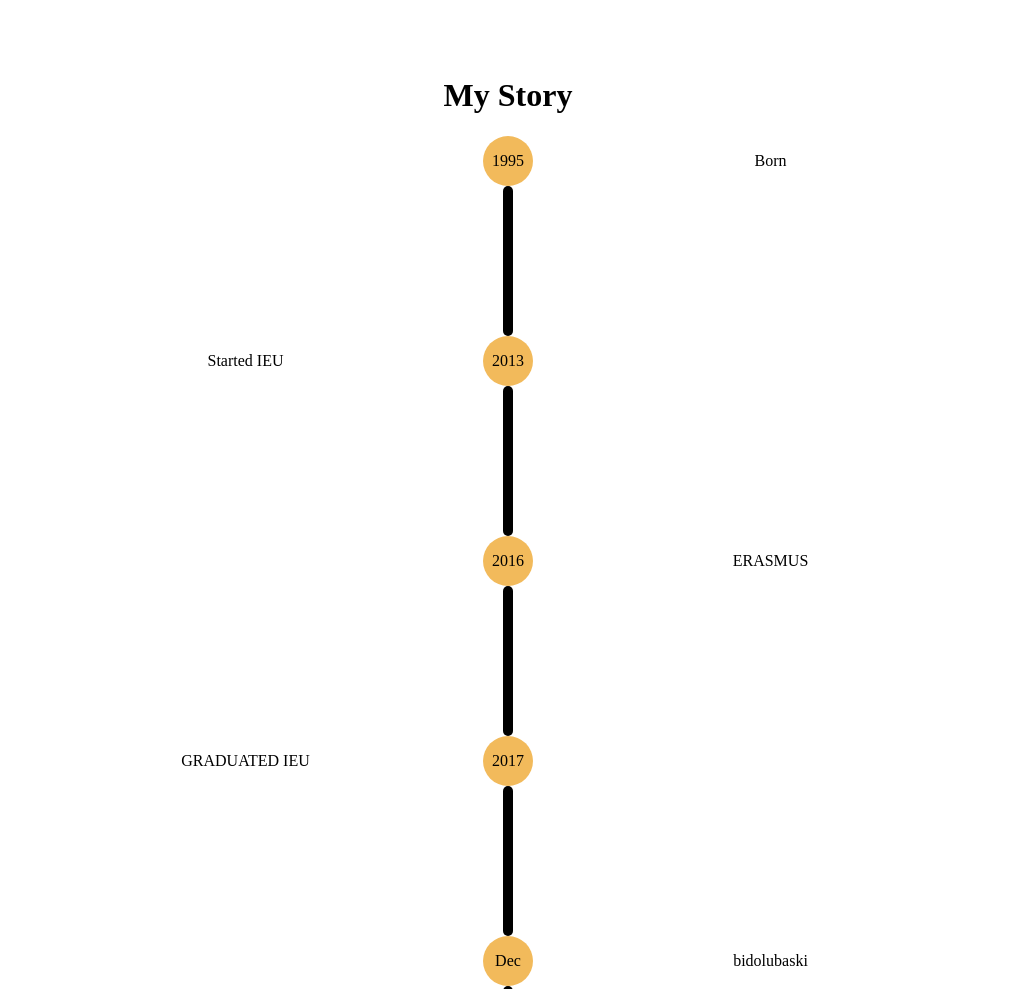
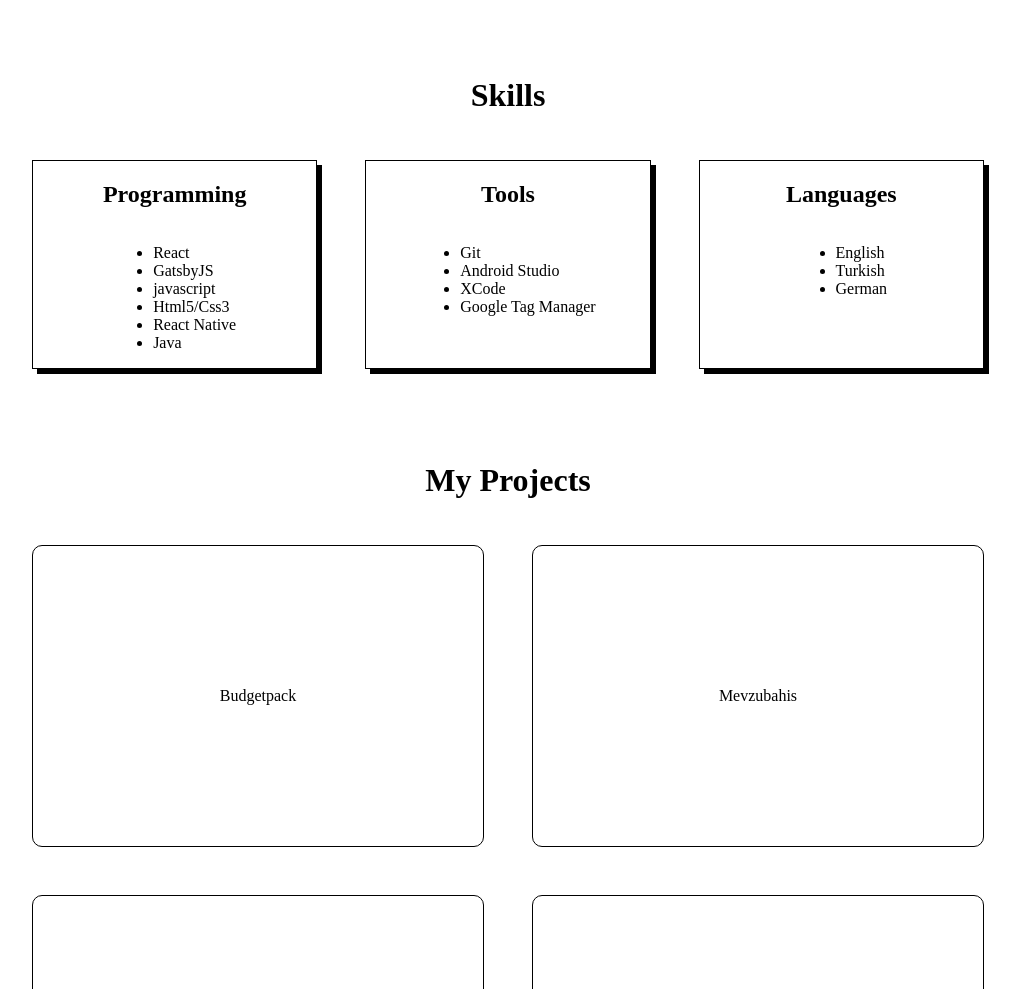
Before and after one commit to anilsansak/anilsansak.github.io, a Gatsby site: page /en in a window 1280 px wide. Shown: the part 800-1789 px from the top of the page, without its empty margins (132-1152 px from the left). Built offline with nearby package versions, Linux system fonts and the light colour scheme; Gatsby itself is replaced by a stand-in of ours.

Commit message:
too much stuff

```diff
--- a/src/components/Header/index.js
+++ b/src/components/Header/index.js
@@ -40,15 +40,20 @@ class Header extends React.Component {
       <div className={classes.Header}>
         <div className={classes.HeaderCarrier}>
           <div className={classes.HeaderItem}>
-            <Link to="/">
+            <Link to={"/" + getLocalLanguage()}>
               <p>Home</p>
             </Link>
           </div>
           <div className={classes.EmtpyBlock} />
 
           <div className={classes.HeaderItem}>
-            <Link to={"/" + getLocalLanguage() + "/#story"}>
+            <Link to={"/" + getLocalLanguage() + "/story"}>
               <p>My Story</p>
+            </Link>
+          </div>
+          <div className={classes.HeaderItem}>
+            <Link to={"/" + getLocalLanguage() + "/#skills"}>
+              <p>Skills</p>
             </Link>
           </div>
           <div className={classes.HeaderItem}>
--- a/src/components/Home/index.js
+++ b/src/components/Home/index.js
@@ -2,7 +2,7 @@ import * as React from "react";
 // import injectSheet from "react-jss";
 import Landing from "./Landing";
 import Header from "../Header";
-import Story from "../Story";
+import Skills from "../Skills";
 import Projects from "../Projects";
 import Footer from "../Footer";
 export default class Home extends React.Component {
@@ -11,7 +11,7 @@ export default class Home extends React.Component {
       <div>
         <Header />
         <Landing />
-        <Story />
+        <Skills />
         <Projects />
         <Footer />
       </div>
--- a/src/components/Projects/index.js
+++ b/src/components/Projects/index.js
@@ -77,8 +77,8 @@ const styles = theme => ({
       flexDirection: "column"
     },
     Project: {
-      width: "100%",
-      margin: "24px 0px"
+      width: "90%",
+      margin: "24px auto"
     }
   }
 });
--- /dev/null
+++ b/src/components/Skills/index.js
@@ -0,0 +1,103 @@
+import * as React from "react";
+import injectSheet from "react-jss";
+
+const styles = theme => ({
+  Skills: {
+    width: "100%",
+    height: "100%"
+  },
+  SkillsCarrier: {
+    maxWidth: 1000,
+    margin: "48px auto",
+    width: "100%"
+  },
+  SkillsTitle: {
+    display: "flex",
+    flexDirection: "column",
+    justifyContent: "center",
+    alignItems: "center"
+  },
+  SkillsSection: {
+    display: "flex",
+    flexDirection: "row"
+  },
+  Section: {
+    display: "flex",
+    flexDirection: "column",
+    width: "33%",
+    margin: 24,
+    alignItems: "center",
+    boxShadow: "5px 5px #000",
+    border: "1px solid #000"
+  },
+  SectionTitle: {},
+  SectionContent: {},
+  "@media (max-width:500px)": {
+    SkillsSection: {
+      flexDirection: "column",
+      width: "100%"
+    },
+    Section: {
+      width: "90%",
+      margin: "24px auto"
+    }
+  }
+});
+
+class Skills extends React.Component {
+  render() {
+    const { classes } = this.props;
+    return (
+      <div id="skills" className={classes.Skills}>
+        <div className={classes.SkillsCarrier}>
+          <div className={classes.SkillsTitle}>
+            <h1>Skills</h1>
+          </div>
+          <div className={classes.SkillsSection}>
+            <div className={classes.Section}>
+              <div className={classes.SectionTitle}>
+                <h2>Programming</h2>
+              </div>
+              <div className={classes.SectionContent}>
+                <ul>
+                  <li>React</li>
+                  <li>GatsbyJS</li>
+                  <li>javascript</li>
+                  <li>Html5/Css3</li>
+                  <li>React Native</li>
+                  <li>Java</li>
+                </ul>
+              </div>
+            </div>
+            <div className={classes.Section}>
+              <div className={classes.SectionTitle}>
+                <h2>Tools</h2>
+              </div>
+              <div className={classes.SectionContent}>
+                <ul>
+                  <li>Git</li>
+                  <li>Android Studio</li>
+                  <li>XCode</li>
+                  <li>Google Tag Manager</li>
+                </ul>
+              </div>
+            </div>
+            <div className={classes.Section}>
+              <div className={classes.SectionTitle}>
+                <h2>Languages</h2>
+              </div>
+              <div className={classes.SectionContent}>
+                <ul>
+                  <li>English</li>
+                  <li>Turkish</li>
+                  <li>German</li>
+                </ul>
+              </div>
+            </div>
+          </div>
+        </div>
+      </div>
+    );
+  }
+}
+export default injectSheet(styles)(Skills);
--- /dev/null
+++ b/src/components/Story/Timeline/index.js
@@ -0,0 +1,134 @@
+import * as React from "react";
+import injectSheet from "react-jss";
+const styles = theme => ({
+  Story: {
+    width: "100%",
+    height: "100%"
+  },
+  StoryCarrier: {
+    width: "100%",
+    maxWidth: 1000,
+    display: "flex",
+    flexDirection: "column",
+    margin: "48px auto"
+  },
+  StoryTitle: {
+    display: "flex",
+    flexDirection: "column",
+    justifyContent: "center",
+    alignItems: "center"
+  },
+  StoryMain: {
+    display: "flex",
+    flexDirection: "column",
+    justifyContent: "center",
+    alignItems: "center"
+  },
+  StoryPoint: {
+    display: "flex",
+    flexDirection: "row",
+    width: "100%",
+    justifyContent: "center"
+  },
+  StoryCircle: {
+    backgroundColor: "#f2ba5b",
+    width: 50,
+    height: 50,
+    borderRadius: "100%",
+    display: "flex",
+    flexDirection: "column",
+    justifyContent: "center",
+    alignItems: "center"
+  },
+  StoryText: {
+    flex: 1,
+    textAlign: "center"
+  },
+  EmptyBlock: {
+    flex: 1
+  },
+  StoryRectangle: {
+    backgroundColor: "#000",
+    width: 10,
+    height: 150,
+    borderRadius: 5
+  }
+});
+class Story extends React.Component {
+  render() {
+    const { classes } = this.props;
+    return (
+      <div id="story" className={classes.Story}>
+        <div className={classes.StoryCarrier}>
+          <div className={classes.StoryTitle}>
+            <h1>My Story</h1>
+          </div>
+          <div className={classes.StoryMain}>
+            <div className={classes.StoryPoint}>
+              <div className={classes.EmptyBlock} />
+              <div className={classes.StoryCircle}>
+                <p>1995</p>
+              </div>
+              <div className={classes.StoryText}>
+                <p>Born</p>
+              </div>
+            </div>
+            <div className={classes.StoryRectangle} />
+
+            <div className={classes.StoryPoint}>
+              <div className={classes.StoryText}>
+                <p>Started IEU</p>
+              </div>
+              <div className={classes.StoryCircle}>
+                <p>2013</p>
+              </div>
+              <div className={classes.EmptyBlock} />
+            </div>
+
+            <div className={classes.StoryRectangle} />
+            <div className={classes.StoryPoint}>
+              <div className={classes.EmptyBlock} />
+              <div className={classes.StoryCircle}>
+                <p>2016</p>
+              </div>
+              <div className={classes.StoryText}>
+                <p>ERASMUS</p>
+              </div>
+            </div>
+            <div className={classes.StoryRectangle} />
+            <div className={classes.StoryPoint}>
+              <div className={classes.StoryText}>
+                <p>GRADUATED IEU</p>
+              </div>
+              <div className={classes.StoryCircle}>
+                <p>2017</p>
+              </div>
+              <div className={classes.EmptyBlock} />
+            </div>
+            <div className={classes.StoryRectangle} />
+            <div className={classes.StoryPoint}>
+              <div className={classes.EmptyBlock} />
+              <div className={classes.StoryCircle}>
+                <p>Dec</p>
+              </div>
+              <div className={classes.StoryText}>
+                <p>bidolubaski</p>
+              </div>
+            </div>
+            <div className={classes.StoryRectangle} />
+            <div className={classes.StoryPoint}>
+              <div className={classes.StoryText}>
+                <p>Otsimo</p>
+              </div>
+              <div className={classes.StoryCircle}>
+                <p>2018</p>
+              </div>
+              <div className={classes.EmptyBlock} />
+            </div>
+          </div>
+        </div>
+      </div>
+    );
+  }
+}
+export default injectSheet(styles)(Story);
--- a/src/components/Story/index.js
+++ b/src/components/Story/index.js
@@ -1,134 +1,16 @@
 import * as React from "react";
-import injectSheet from "react-jss";
-const styles = theme => ({
-  Story: {
-    width: "100%",
-    height: "100%"
-  },
-  StoryCarrier: {
-    width: "100%",
-    maxWidth: 1000,
-    display: "flex",
-    flexDirection: "column",
-    margin: "48px auto"
-  },
-  StoryTitle: {
-    display: "flex",
-    flexDirection: "column",
-    justifyContent: "center",
-    alignItems: "center"
-  },
-  StoryMain: {
-    display: "flex",
-    flexDirection: "column",
-    justifyContent: "center",
-    alignItems: "center"
-  },
-  StoryPoint: {
-    display: "flex",
-    flexDirection: "row",
-    width: "100%",
-    justifyContent: "center"
-  },
-  StoryCircle: {
-    backgroundColor: "#f2ba5b",
-    width: 50,
-    height: 50,
-    borderRadius: "100%",
-    display: "flex",
-    flexDirection: "column",
-    justifyContent: "center",
-    alignItems: "center"
-  },
-  StoryText: {
-    flex: 1,
-    textAlign: "center"
-  },
-  EmptyBlock: {
-    flex: 1
-  },
-  StoryRectangle: {
-    backgroundColor: "#000",
-    width: 10,
-    height: 150,
-    borderRadius: 5
-  }
-});
-class Story extends React.Component {
+// import injectSheet from "react-jss";
+import Timeline from "./Timeline";
+import Header from "../Header";
+import Footer from "../Footer";
+export default class Home extends React.Component {
   render() {
-    const { classes } = this.props;
     return (
-      <div id="story" className={classes.Story}>
-        <div className={classes.StoryCarrier}>
-          <div className={classes.StoryTitle}>
-            <h1>My Story</h1>
-          </div>
-          <div className={classes.StoryMain}>
-            <div className={classes.StoryPoint}>
-              <div className={classes.EmptyBlock} />
-              <div className={classes.StoryCircle}>
-                <p>1995</p>
-              </div>
-              <div className={classes.StoryText}>
-                <p>Born</p>
-              </div>
-            </div>
-            <div className={classes.StoryRectangle} />
-
-            <div className={classes.StoryPoint}>
-              <div className={classes.StoryText}>
-                <p>Started IEU</p>
-              </div>
-              <div className={classes.StoryCircle}>
-                <p>2013</p>
-              </div>
-              <div className={classes.EmptyBlock} />
-            </div>
-
-            <div className={classes.StoryRectangle} />
-            <div className={classes.StoryPoint}>
-              <div className={classes.EmptyBlock} />
-              <div className={classes.StoryCircle}>
-                <p>2016</p>
-              </div>
-              <div className={classes.StoryText}>
-                <p>ERASMUS</p>
-              </div>
-            </div>
-            <div className={classes.StoryRectangle} />
-            <div className={classes.StoryPoint}>
-              <div className={classes.StoryText}>
-                <p>GRADUATED IEU</p>
-              </div>
-              <div className={classes.StoryCircle}>
-                <p>2017</p>
-              </div>
-              <div className={classes.EmptyBlock} />
-            </div>
-            <div className={classes.StoryRectangle} />
-            <div className={classes.StoryPoint}>
-              <div className={classes.EmptyBlock} />
-              <div className={classes.StoryCircle}>
-                <p>Dec</p>
-              </div>
-              <div className={classes.StoryText}>
-                <p>bidolubaski</p>
-              </div>
-            </div>
-            <div className={classes.StoryRectangle} />
-            <div className={classes.StoryPoint}>
-              <div className={classes.StoryText}>
-                <p>Otsimo</p>
-              </div>
-              <div className={classes.StoryCircle}>
-                <p>2018</p>
-              </div>
-              <div className={classes.EmptyBlock} />
-            </div>
-          </div>
-        </div>
+      <div>
+        <Header />
+        <Timeline />
+        <Footer />
       </div>
     );
   }
 }
-export default injectSheet(styles)(Story);
```
Also changed, not shown: src/pages/en/story/index.js (added, +12 -0 lines), src/pages/tr/hikaye/index.js (added, +12 -0 lines), src/templates/story/index.js (added, +13 -0 lines).
